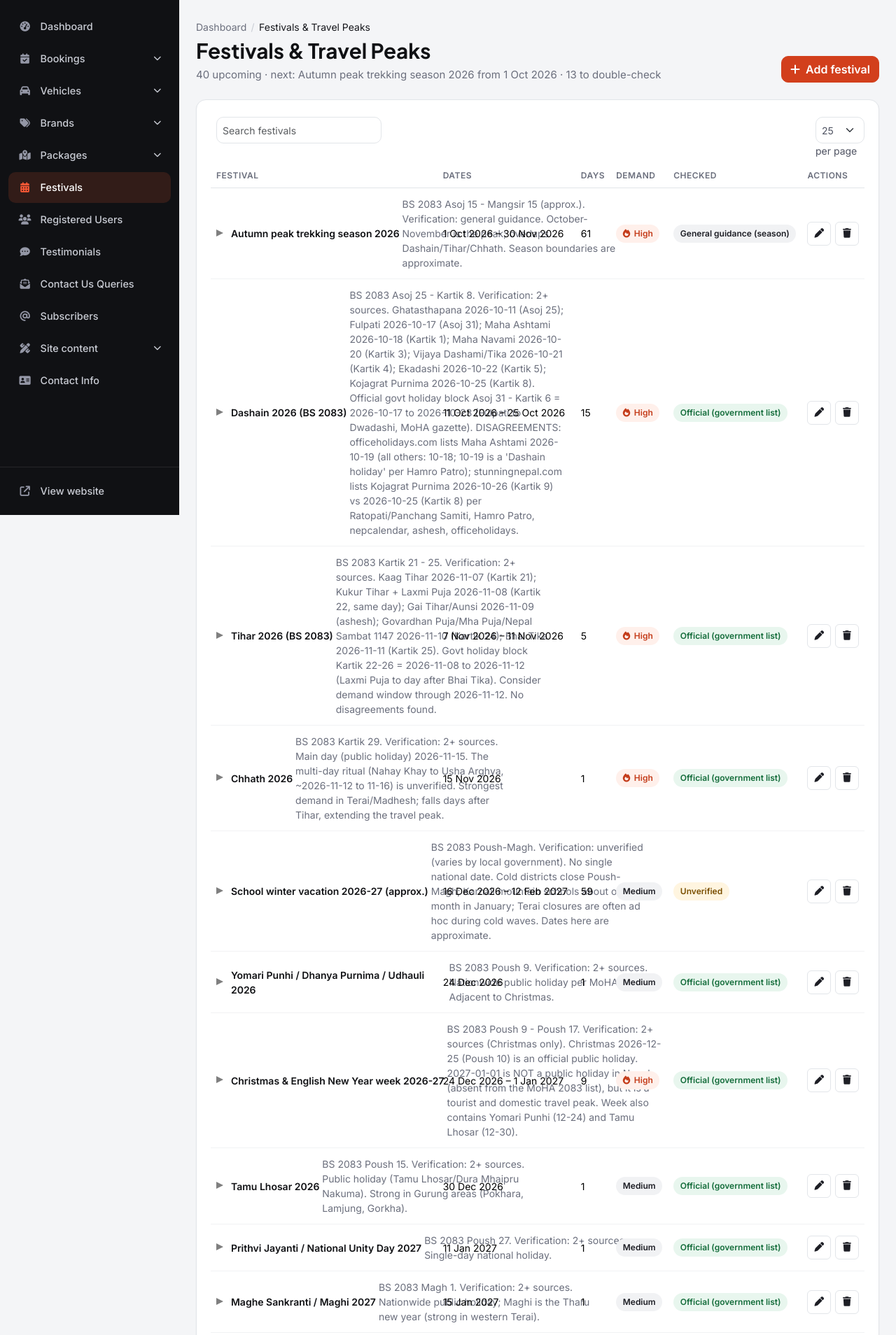
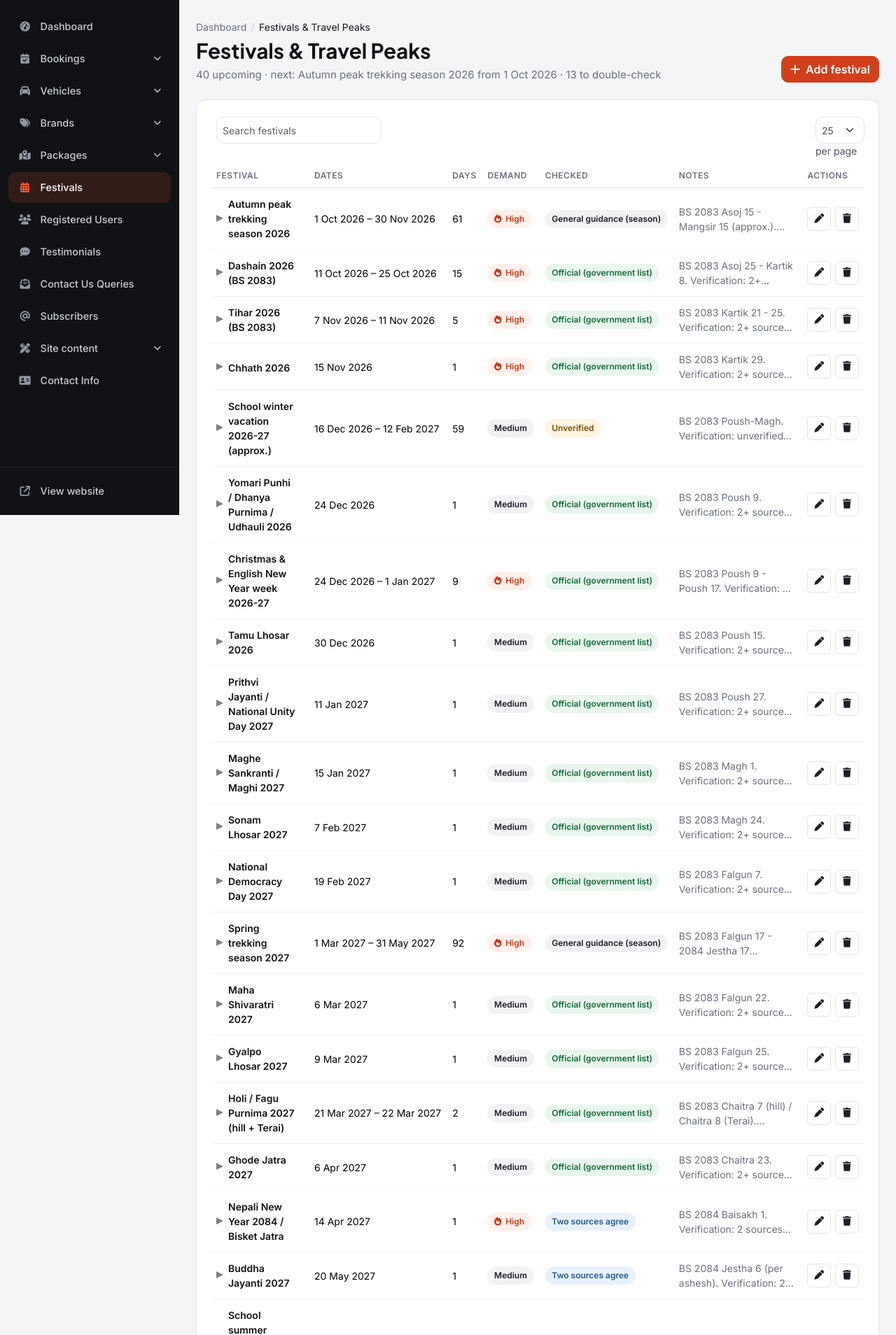
Before and after one commit to AnisaProjects/Rento, a PHP site: page /Rento/admin/festivals.php in a window 1280 px wide. Shown: the part 64-1972 px from the top of the page at 70% size. Run offline with PHP 8.4, Linux system fonts and the light colour scheme; the visitor is signed in with stand-in values (Sample User, id 1); data comes from the database, SQL or seed files in the repository; data that the repository does not hold is empty; some libraries are stand-ins or nearby versions.

Commit message:
Admin: festival notes in their own column; long clipped text can't widen phone layouts
The festival notes shared the first cell with the name, which can't wrap next
to the responsive expand control, so the page was 519px wide on a 390px phone.
Notes are now their own low-priority column (shown in the expandable row on
phones), and clipped cells are capped at 60vw.

Co-Authored-By: Claude Opus 5.5 <noreply@anthropic.com>

```diff
--- a/admin/css/admin.css
+++ b/admin/css/admin.css
@@ -798,7 +798,7 @@ a.a-activity__title:hover {
 
 .a-table .a-clip {
   display: -webkit-box;
-  max-width: 420px;
+  max-width: min(420px, 60vw);
   overflow: hidden;
   -webkit-line-clamp: 2;
   -webkit-box-orient: vertical;
@@ -988,6 +988,7 @@ table.dataTable.dtr-inline.collapsed > tbody > tr > td.dtr-control {
 
 table.dataTable.dtr-inline.collapsed > tbody > tr > td.dtr-control > * {
   display: inline-flex;
+  max-width: calc(100% - 28px);
   vertical-align: middle;
   white-space: normal;
 }
--- a/admin/festivals.php
+++ b/admin/festivals.php
@@ -103,6 +103,7 @@ admin_page_start('Festivals & Travel Peaks', 'festivals.php', [], [
           <th>Days</th>
           <th>Demand</th>
           <th>Checked</th>
+          <th data-priority="5">Notes</th>
           <th>Source</th>
           <th class="no-sort" data-priority="1">Actions</th>
         </tr>
@@ -114,14 +115,12 @@ admin_page_start('Festivals & Travel Peaks', 'festivals.php', [], [
           $now = !$past && $f->StartDate <= $today;
           $variant = ['official' => 'success', 'two sources' => 'info', 'disagreement' => 'danger', 'unverified' => 'warning', 'guidance' => 'neutral'][$f->Verification] ?? 'neutral'; ?>
           <tr<?php echo $past ? ' class="opacity-50"' : ''; ?>>
-            <td>
-              <span class="a-strong d-block"><?php echo h($f->FestivalName); ?><?php echo $now ? ' ' . admin_badge('Now', 'primary') : ''; ?></span>
-              <?php if ($f->Notes) { ?><span class="a-muted a-clip" title="<?php echo h($f->Notes); ?>"><?php echo h($f->Notes); ?></span><?php } ?>
-            </td>
+            <td><span class="a-strong"><?php echo h($f->FestivalName); ?></span><?php echo $now ? ' ' . admin_badge('Now', 'primary') : ''; ?></td>
             <td data-order="<?php echo h($f->StartDate); ?>" class="text-nowrap"><?php echo admin_date($f->StartDate); ?><?php echo $f->EndDate !== $f->StartDate ? ' – ' . admin_date($f->EndDate) : ''; ?></td>
             <td><?php echo $days; ?></td>
             <td data-order="<?php echo $f->DemandLevel === 'high' ? 2 : 1; ?>"><?php echo $f->DemandLevel === 'high' ? admin_badge('High', 'primary', 'fa-fire') : admin_badge('Medium'); ?></td>
             <td><?php echo admin_badge(FESTIVAL_VERIFICATION[$f->Verification] ?? $f->Verification, $variant); ?></td>
+            <td><?php echo $f->Notes ? '<span class="a-muted a-clip" title="' . h($f->Notes) . '">' . h($f->Notes) . '</span>' : '<span class="a-muted">–</span>'; ?></td>
             <td><?php echo $f->SourceUrl ? '<a href="' . h($f->SourceUrl) . '" target="_blank" rel="noopener noreferrer">' . h(parse_url($f->SourceUrl, PHP_URL_HOST)) . '</a>' : '<span class="a-muted">None</span>'; ?></td>
             <td>
               <div class="a-actions">
```
